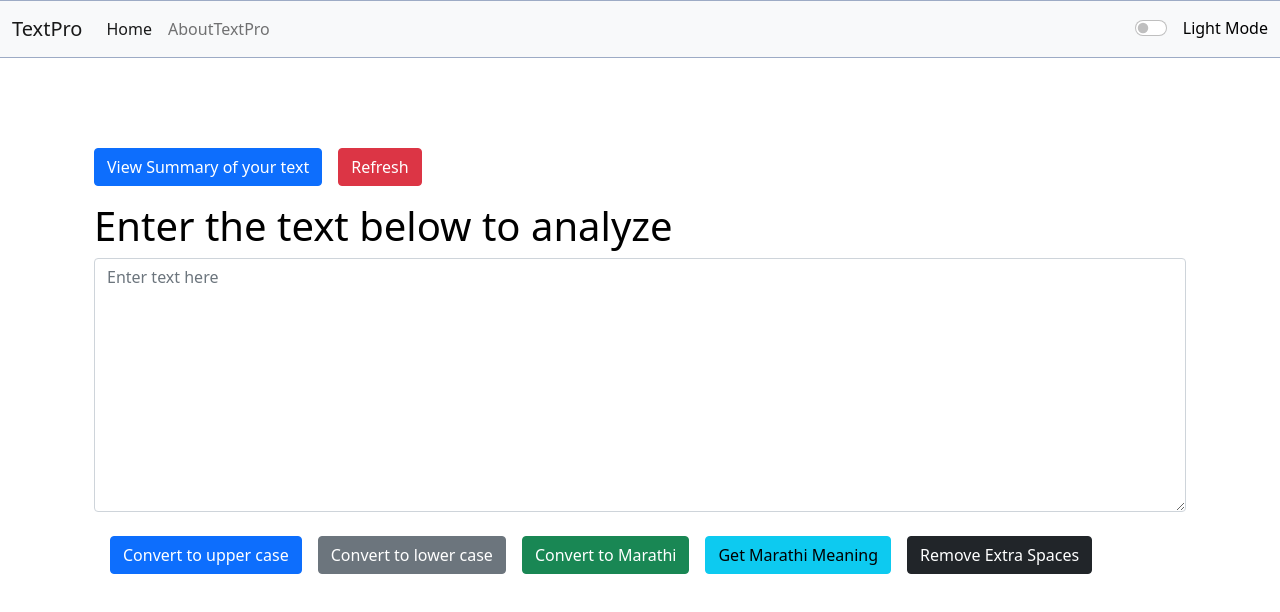
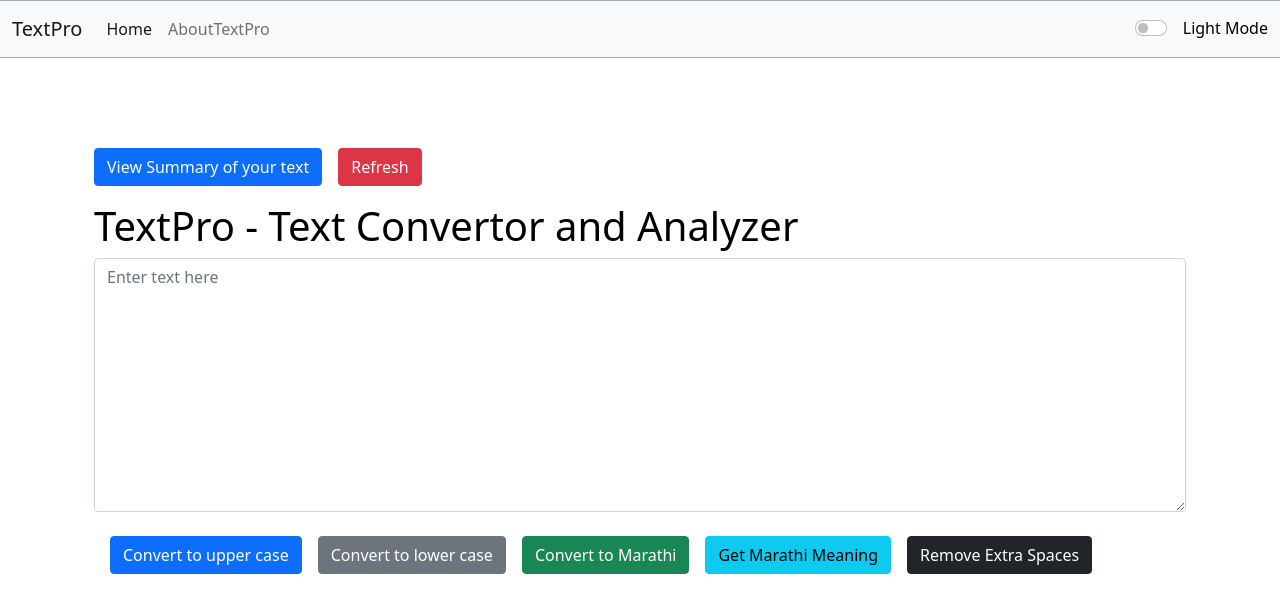
Before and after one commit to Dattadhongade/TextPro-React, a React (Vite) app: page / in a window 1280 px wide. Shown: the top 612 px of the page. Built offline with nearby package versions, Linux system fonts and the light colour scheme.

Commit message:
changed heading

```diff
--- a/src/App.jsx
+++ b/src/App.jsx
@@ -26,7 +26,7 @@ function App() {
           <Route
             path="/"
             element={
-              <TextForm heading="Enter the text below to analyze" mode={mode} />
+              <TextForm heading="TextPro - Text Convertor and Analyzer" mode={mode} />
             }
           />
           <Route path="/about" element={<About />} />
```
